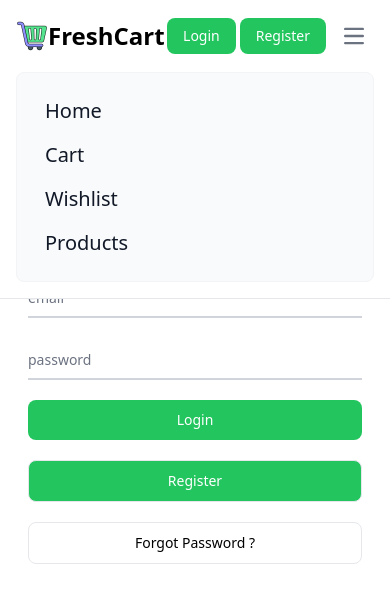
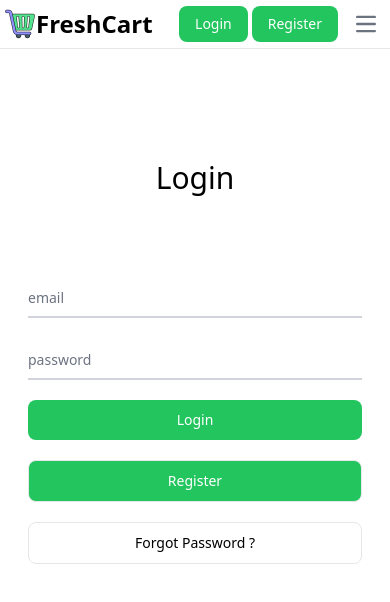
Before and after one commit to youssef-k-tawfik/ecommerce-route, a React (Vite) app: page /login in a window 390 px wide. Shown: the top 602 px of the page. Built offline with nearby package versions, Linux system fonts and the light colour scheme.

Commit message:
tzbeet navbar

```diff
--- a/src/components/Navbar/Navbar.jsx
+++ b/src/components/Navbar/Navbar.jsx
@@ -1,6 +1,6 @@
 import { Link, NavLink, useNavigate } from "react-router-dom";
 import cart from "../../assets/cart.png";
-import { useContext } from "react";
+import { useContext, useEffect, useState } from "react";
 import { UserContext } from "../../context/UserContext";
 import { FaShoppingCart } from "react-icons/fa";
 import { CartContext } from "../../context/CartContext";
@@ -10,6 +10,31 @@ export default function Navbar() {
   const navigate = useNavigate();
   const { numberOfCartItems } = useContext(CartContext);
 
+  const [isNavBarVisible, setIsNavBarVisible] = useState(false);
+
+  useEffect(() => {
+    const handleResize = () => {
+      if (window.innerWidth >= 1024) {
+        setIsNavBarVisible(true);
+      } else {
+        setIsNavBarVisible(false);
+      }
+    };
+
+    window.addEventListener("resize", handleResize);
+
+    // Initial check
+    handleResize();
+
+    return () => {
+      window.removeEventListener("resize", handleResize);
+    };
+  }, []);
+
+  function handleNavBarVisibility() {
+    setIsNavBarVisible(!isNavBarVisible);
+  }
+
   function signOut() {
     setToken(null);
     navigate("/login");
@@ -17,19 +42,22 @@ export default function Navbar() {
 
   return (
     <nav className="bg-white dark:bg-gray-900 fixed w-full z-20 top-0 start-0 border-b border-gray-200 dark:border-gray-600">
-      <div className="max-w-screen-xl flex flex-wrap items-center justify-between mx-auto p-4">
-        <Link to="/" className="flex items-center md:space-x-3 rtl:space-x-reverse">
+      <div className="max-w-screen-xl flex flex-wrap items-center justify-between mx-auto p-1 md:p-4">
+        <Link
+          to="/"
+          className="flex items-center md:space-x-3 rtl:space-x-reverse"
+        >
           <img src={cart} className="h-8" alt="Flowbite Logo" />
           <span className="self-center text-2xl font-semibold whitespace-nowrap dark:text-white">
             FreshCart
           </span>
         </Link>
-        <div className="flex md:order-2 spaasdce-x-3 md:space-x-0 rtl:space-x-reverse">
+        <div className="flex md:order-2 md:space-x-0 rtl:space-x-reverse">
           <ul className="flex gap-1 md:gap-6 font-medium me-2 items-center">
             {token ? (
               <>
                 <li
-                  className="relative cursor-pointer"
+                  className="relative cursor-pointer me-2"
                   onClick={() => navigate("/cart")}
                 >
                   <FaShoppingCart className="text-2xl text-[#323232]" />
@@ -76,9 +104,10 @@ export default function Navbar() {
           <button
             data-collapse-toggle="navbar-sticky"
             type="button"
-            className="inline-flex items-center p-2 w-10 h-10 justify-center text-sm text-gray-500 rounded-lg lg:hidden hover:bg-gray-100 focus:outline-none focus:ring-2  dark:text-gray-400 dark:hover:bg-gray-500 "
+            className="inline-flex items-center p-2 w-10 h-10 justify-center text-sm text-gray-500 rounded-lg lg:hidden  focus:outline-none focus:ring-2  dark:text-gray-400 dark:hover:bg-gray-500 "
             aria-controls="navbar-sticky"
             aria-expanded="false"
+            onClick={handleNavBarVisibility}
           >
             <span className="sr-only">Open main menu</span>
             <svg
@@ -99,16 +128,17 @@ export default function Navbar() {
           </button>
         </div>
         <div className="items-center justify-between  w-full flex lg:w-auto order-2 lg:order-1">
-          {token || true && (
           <ul
-              className="flex flex-col w-full p-4 lg:p-0 mt-4 font-medium text-xl border border-gray-100 rounded-lg bg-gray-50 lg:space-x-8 rtl:space-x-reverse lg:flex-row lg:mt-0 lg:border-0 lg:bg-white dark:bg-gray-800 lg:dark:bg-gray-900 dark:border-gray-500"
-              id="navbar-sticky"
+            className={`flex flex-col w-full p-4 lg:p-0 mt-4 font-medium text-xl border border-gray-100 rounded-lg bg-gray-50 lg:space-x-8 rtl:space-x-reverse lg:flex-row lg:mt-0 lg:border-0 lg:bg-white dark:bg-gray-800 lg:dark:bg-gray-900 dark:border-gray-500 ${
+              isNavBarVisible ? " " : "hidden"
+            }`}
           >
             <li>
               <NavLink
                 to=""
                 className="block py-2 px-3 text-gray-900 rounded lg:bg-transparent   lg:p-0 lg:dark:text-white lg:dark:hover:text-green-500"
                 aria-current="page"
+                onClick={() => setIsNavBarVisible(false)}
               >
                 Home
               </NavLink>
@@ -116,7 +146,8 @@ export default function Navbar() {
             <li>
               <NavLink
                 to="cart"
-                  className="block py-2 px-3 text-gray-900 rounded hover:bg-gray-100 lg:hover:bg-transparent   lg:p-0 lg:dark:hover:text-green-500 dark:text-white dark:hover:bg-gray-500 dark:hover:text-white lg:dark:hover:bg-transparent dark:border-gray-500"
+                className="block py-2 px-3 text-gray-900 rounded  lg:hover:bg-transparent   lg:p-0 lg:dark:hover:text-green-500 dark:text-white dark:hover:bg-gray-500 dark:hover:text-white lg:dark:hover:bg-transparent dark:border-gray-500"
+                onClick={() => setIsNavBarVisible(false)}
               >
                 Cart
               </NavLink>
@@ -124,7 +155,8 @@ export default function Navbar() {
             <li>
               <NavLink
                 to="wishlist"
-                  className="block py-2 px-3 text-gray-900 rounded hover:bg-gray-100 lg:hover:bg-transparent   lg:p-0 lg:dark:hover:text-green-500 dark:text-white dark:hover:bg-gray-500 dark:hover:text-white lg:dark:hover:bg-transparent dark:border-gray-500"
+                className="block py-2 px-3 text-gray-900 rounded  lg:hover:bg-transparent   lg:p-0 lg:dark:hover:text-green-500 dark:text-white dark:hover:bg-gray-500 dark:hover:text-white lg:dark:hover:bg-transparent dark:border-gray-500"
+                onClick={() => setIsNavBarVisible(false)}
               >
                 Wishlist
               </NavLink>
@@ -132,29 +164,13 @@ export default function Navbar() {
             <li>
               <NavLink
                 to="products"
-                  className="block py-2 px-3 text-gray-900 rounded hover:bg-gray-100 lg:hover:bg-transparent   lg:p-0 lg:dark:hover:text-green-500 dark:text-white dark:hover:bg-gray-500 dark:hover:text-white lg:dark:hover:bg-transparent dark:border-gray-500"
+                className="block py-2 px-3 text-gray-900 rounded  lg:hover:bg-transparent   lg:p-0 lg:dark:hover:text-green-500 dark:text-white dark:hover:bg-gray-500 dark:hover:text-white lg:dark:hover:bg-transparent dark:border-gray-500"
+                onClick={() => setIsNavBarVisible(false)}
               >
                 Products
               </NavLink>
             </li>
-              {/* <li>
-                <NavLink
-                  to="categories"
-                  className="block py-2 px-3 text-gray-900 rounded hover:bg-gray-100 lg:hover:bg-transparent   lg:p-0 lg:dark:hover:text-green-500 dark:text-white dark:hover:bg-gray-500 dark:hover:text-white lg:dark:hover:bg-transparent dark:border-gray-500"
-                >
-                  Categories
-                </NavLink>
-              </li>
-              <li>
-                <NavLink
-                  to="brands"
-                  className="block py-2 px-3 text-gray-900 rounded hover:bg-gray-100 lg:hover:bg-transparent   lg:p-0 lg:dark:hover:text-green-500 dark:text-white dark:hover:bg-gray-500 dark:hover:text-white lg:dark:hover:bg-transparent dark:border-gray-500"
-                >
-                  Brands
-                </NavLink>
-              </li> */}
           </ul>
-          )}
         </div>
       </div>
     </nav>
```
Lines whose indentation alone changed are shown as unchanged.
